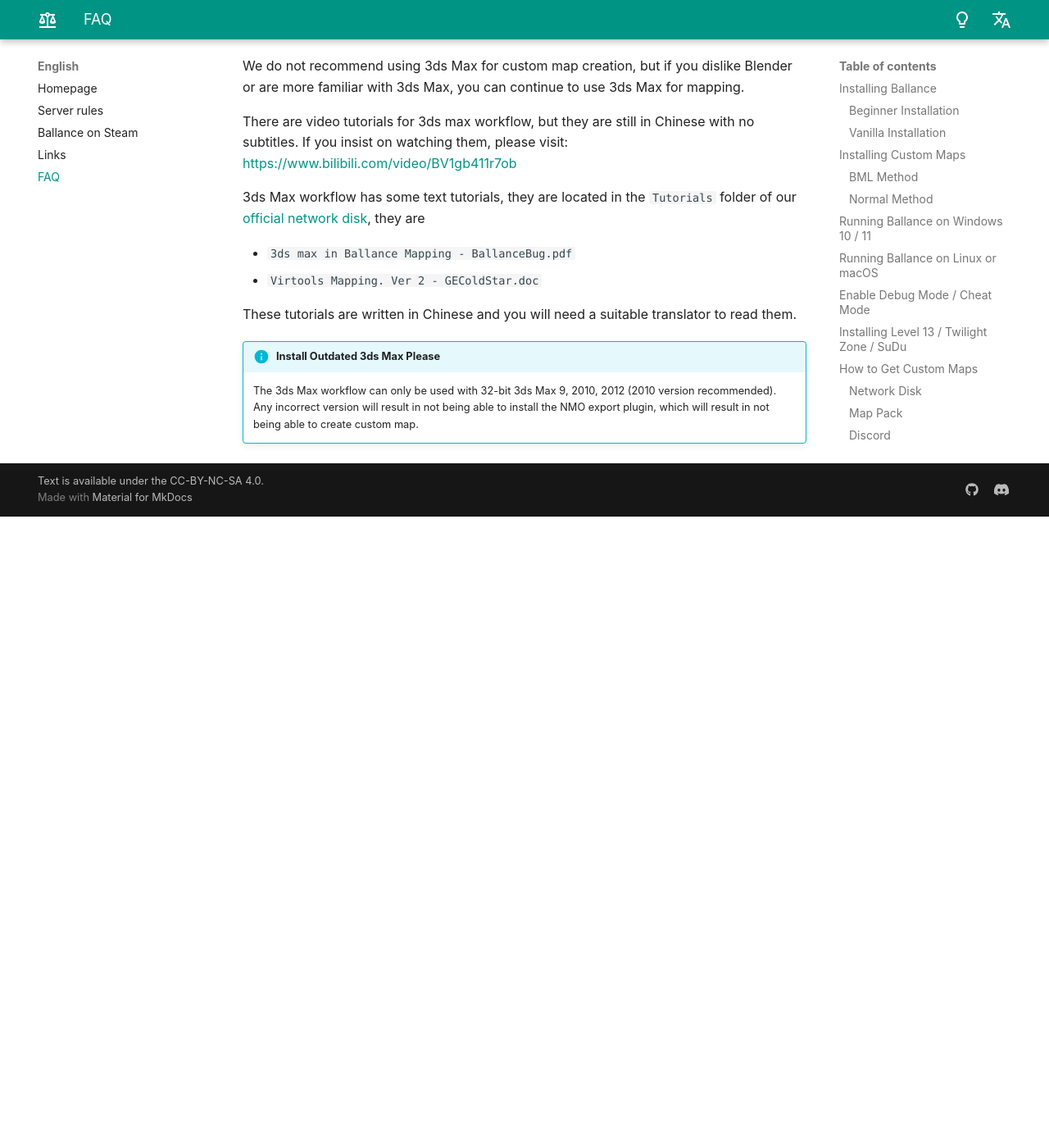
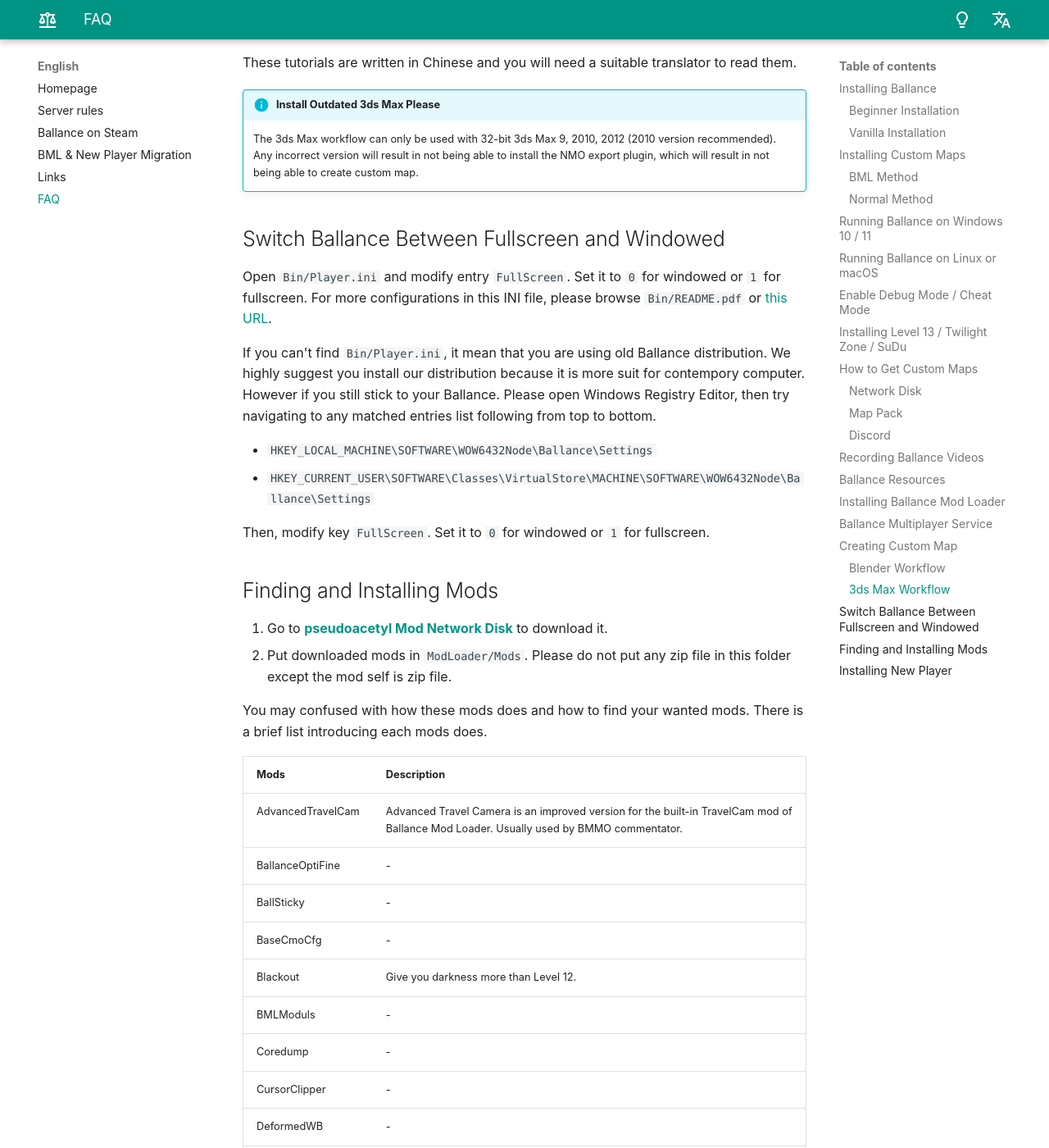
Before and after one commit to yyc12345/ballance-discord-rules, an MkDocs documentation site: the page built from docs/en/faq.md, in a window 1280 px wide and 1400 px high, scrolled down 7434 px. Shown: the whole window at 82% size. Built offline with MkDocs 1.6.1 and Material for MkDocs 9.7.7, drawn with Linux system fonts in a browser that asks for light colours; comment, search, counter and statistics services are not loaded; before the commit the page ends 8064 px from its top, so only the background shows below that; some of the changed text lies outside the part shown.

Commit message:
update for migration

```diff
--- a/docs/en/faq.md
+++ b/docs/en/faq.md
@@ -14,23 +14,12 @@
 
 Then, enter decompressed folder `Ballance`, double click `install.bat` and run it. Windows may pop a window to acquire administrator permission. Don't worry, just allow it anyway. The installation may take a while, just calm down and wait until it finished.
 
-Now, the installation has finished. This distro has included BML. So you don't need install BML anymore. Double click created `Ballance Player` in desktop to run game.
-
-???+ danger "Don't move files!"
-    After the installation, or more exactly, after running the batch file, all decompressed file CAN NOT be moved casually.
-    So the best solution is that choose a good location to place your Ballance files in advance.
-
-???+ info "Switch between fullscreen and windowed."
-    Ballance is running in fullscreen in default. If you need switch display mode between fullscreen and windowed. Double click `switch fullscreen.bat`. It may also need administrator permission.
+Now, the installation has finished. This distro has included BML and New Player. So you don't need install BML or New Player anymore. Double click created `Ballance` in desktop to run game.
 
 ??? question "Is this batch file harmful? Why it need administrator permission?"
     If you entirely sure that this UAC window is raised by your self, or more exactly, raised by this batch file, just relax yourself. It is definitely harmless for your PC.
     This batch file need administrator permission to modify Windows Registry which is essential for Ballance installation. It also need this permission to create desktop shortcuts and etc.
     This installer also is an open source project. Visit [Xenapte/BallanceSetupTools](https://github.com/Xenapte/BallanceSetupTools) to review its source code if you need.
-
-??? question "Why there are 2 shortcuts on my sesktop? Which one is real?"
-    After the installation, you may seen 2 shortcuts created on your desktop. These 2 shortcuts, both of them can launch Ballance.
-    However we suggest use `Ballance Player`, not `Ballance` to launch. Actually, `Ballance` point to `Startup.exe` and `Ballance Player` point to `bin\Player.exe`. `Startup.exe` is just a launcher and `bin\Player.exe` is the real game. This is the reason why we suggest like this.
 
 ??? info "How to uninstall?"
     Run `uninstall.bat`.
@@ -53,6 +42,7 @@
 
 !!! warning "Version warning"
     If you are running BML with lower version than 0.3.28, this method may cause game crash. Please update to the latest version of BML.
+    If you use BML+, no need to worry about this warning.
 
 1. Place map files in the `Ballance/ModLoader/Maps` Folder.
 1. Launch game and go to Start menu.
@@ -66,7 +56,7 @@
 
 ## <span id="jump-3">Running Ballance on Windows 10 / 11</span>
 
-We **highly recommand** that install [BML (2020 version)](#jump-10) to solve any compatibility issues.
+We **highly recommand** that install [New Player](#jump-15) to solve any compatibility issues.
 
 If you really do not want to install it, you also can go to Ballance's root folder and right-click Startup.exe, select `Properties`. Select the `Compatibility` tab, then check the box next to `Run this program in compatibility mode for:`. Follow this order to set the version of Windows: `Windows 7` -> `Windows Vista SP2` -> `Windows XP SP3` -> `Windows XP SP2` -> `Windows 95` until the game can run normally.
 
@@ -177,19 +167,19 @@
 
 Ballance Mod Loader (BML) is a free open-source API to expand the original content of Ballance.
 
-!!! info "Migrate Infomation"
-    For users with the old BML version, for example, those who have the "Debug Mode" mod installed, please remove that BML version. If you are unsure about how to remove it, consider uninstalling and re-installing Ballance itself.
+!!! info "Depracted BML"
+    Gamepiaynmo created old BML (has `Debug_Mode.nmo` one) and BML (show `Ballance Mod Loader` at title) are depracted now. We are using doyaGu created BML+ (show `BML PLus` on title) now. We do not distinguish BML and BML+ in this FAQ. All BML is BML+. If you are still using Gamepiaynmo's BML, we highly suggest you uninstall them first and use BML+ instead.
 
 !!! warning "Version Warning"
     I am highly recommend keeping your BML at the latest version. Some BML mod required the latest version of BML and the the latest version fix more bugs and will improve your game experience.
 
-First, you should download it from [the release page of BallanceModLoader GitHub project](https://github.com/yyc12345/BallanceModLoader/releases/). In this release page, please download the latest build. Do **not** download the dev package (filename ending with `-dev`). Download **another** zip file is OK.
+First, you should download it from [the release page of BallanceModLoaderPlus GitHub project](https://github.com/yyc12345/BallanceModLoader/releases/). In this release page, please download the latest build. Do **not** download the dev package (filename ending with `-dev`). Download **another** zip file is OK.
 
 Then, extract and merge the downloaded files with the Ballance folder.
 
 If you are using compatibility modes to run the game, it should be set to Windows XP or above (since BML removed the system check that Ballance performs when booting the game, compatibility issues should disappear while using BML).
 
-A "Ballance Mod Loader" mark at the top of the screen indicates that BML is installed correctly.
+A "BML Plus" mark at the top of the screen indicates that BML is installed correctly.
 
 ## <span id="jump-11">Ballance Multiplayer Service</span>
 
@@ -244,3 +234,66 @@
 
 !!! info "Install Outdated 3ds Max Please"
     The 3ds Max workflow can only be used with 32-bit 3ds Max 9, 2010, 2012 (2010 version recommended). Any incorrect version will result in not being able to install the NMO export plugin, which will result in not being able to create custom map.
+
+## <span id="jump-13">Switch Ballance Between Fullscreen and Windowed</span>
+
+Open `Bin/Player.ini` and modify entry `FullScreen`. Set it to `0` for windowed or `1` for fullscreen. For more configurations in this INI file, please browse `Bin/README.pdf` or [this URL](https://github.com/doyaGu/BallancePlayer).
+
+If you can't find `Bin/Player.ini`, it mean that you are using old Ballance distribution. We highly suggest you install our distribution because it is more suit for contempory computer. However if you still stick to your Ballance. Please open Windows Registry Editor, then try navigating to any matched entries list following from top to bottom.
+
+* `HKEY_LOCAL_MACHINE\SOFTWARE\WOW6432Node\Ballance\Settings`
+* `HKEY_CURRENT_USER\SOFTWARE\Classes\VirtualStore\MACHINE\SOFTWARE\WOW6432Node\Ballance\Settings`
+
+Then, modify key `FullScreen`. Set it to `0` for windowed or `1` for fullscreen.
+
+## <span id="jump-14">Finding and Installing Mods</span>
+
+1. Go to [**pseudoacetyl Mod Network Disk**](https://mega.nz/folder/wEB11B5D#FhU0JpzqomuFCAkMuBePWA) to download it.
+1. Put downloaded mods in `ModLoader/Mods`. Please do not put any zip file in this folder except the mod self is zip file.
+
+You may confused with how these mods does and how to find your wanted mods. There is a brief list introducing each mods does.
+
+|Mods|Description|
+|:---|:---|
+|AdvancedTravelCam|Advanced Travel Camera is an improved version for the built-in TravelCam mod of Ballance Mod Loader. Usually used by BMMO commentator.|
+|BallanceOptiFine|-|
+|BallSticky|-|
+|BaseCmoCfg|-|
+|Blackout|Give you darkness more than Level 12.|
+|BMLModuls|-|
+|Coredump|-|
+|CursorClipper|-|
+|DeformedWB|-|
+|DualBallControl|-|
+|DynamicFov|-|
+|ExtraSector|Support more than 8 sectors in Ballance.|
+|FontCraft|Change game used font.|
+|FreeViewRotation|-|
+|Interference|-|
+|LanternFader|Optimize the render of latern to increase game frame rate.|
+|MapScripts|-|
+|NewSpawn|-|
+|PhysicsEditor|Control the gravity force in Ballance.|
+|PositionViewer|-|
+|RealTimeMeter|-|
+|ScreenCapturer|-|
+|Segment|Show your SR score for each sector and keep the best one like LiveSplit.|
+|SpeedrunShortcuts|-|
+|SpiritTrail|-|
+|SysInfoDisplay|-|
+|TASSupport|-|
+|WatchYourTime|-|
+
+## <span id="jump-15">Installing New Player</span>
+
+New Player is a brand-new Ballance Player developed by doyaGu. New Player is based on the reversed code of original Ballance Player application. New Player perform better than old Player in any aspects and also it is open source.
+
+??? info "What is Player?"
+    Player is the executable application of Ballance. It is not the core of Ballance, but it is essential to start Ballance. It is located in `Ballance/Bin/Player.exe`
+
+1. First, you should download it from [the release page of BallancePlayer GitHub project](https://github.com/yyc12345/BallancePlayer/releases/). In this release page, please download the latest build (file name like `NewPlayer-vx.y.z.zip`).
+1. Extract and merge the downloaded files with `Ballance/Bin` folder (Important, not the root folder, it is Bin folder located in Ballance root folder).
+
+If you are using compatibility modes to run the game, such as Windows 95, Run as Administrator, dgVoodoo, etc. You should remove them because New Player can run perfectly on contempory computer without any compatibility settings.
+
+New Player also support more customizable configurations and command line. Please browse `Bin/README.pdf` for more infomations.
--- a/mkdocs.yml
+++ b/mkdocs.yml
@@ -13,6 +13,7 @@
         - 'Homepage': 'en/main.md'
         - 'Server rules': 'en/srv_rules.md'
         - 'Ballance on Steam': 'en/ballance_on_steam.md'
+        - 'BML & New Player Migration': 'en/bml_migration.md'
         - 'Links': 'en/links.md'
         - 'FAQ': 'en/faq.md'
     - 简体中文:
```
Also changed, not shown: docs/en/bml_migration.md (added, +55 -0 lines).
